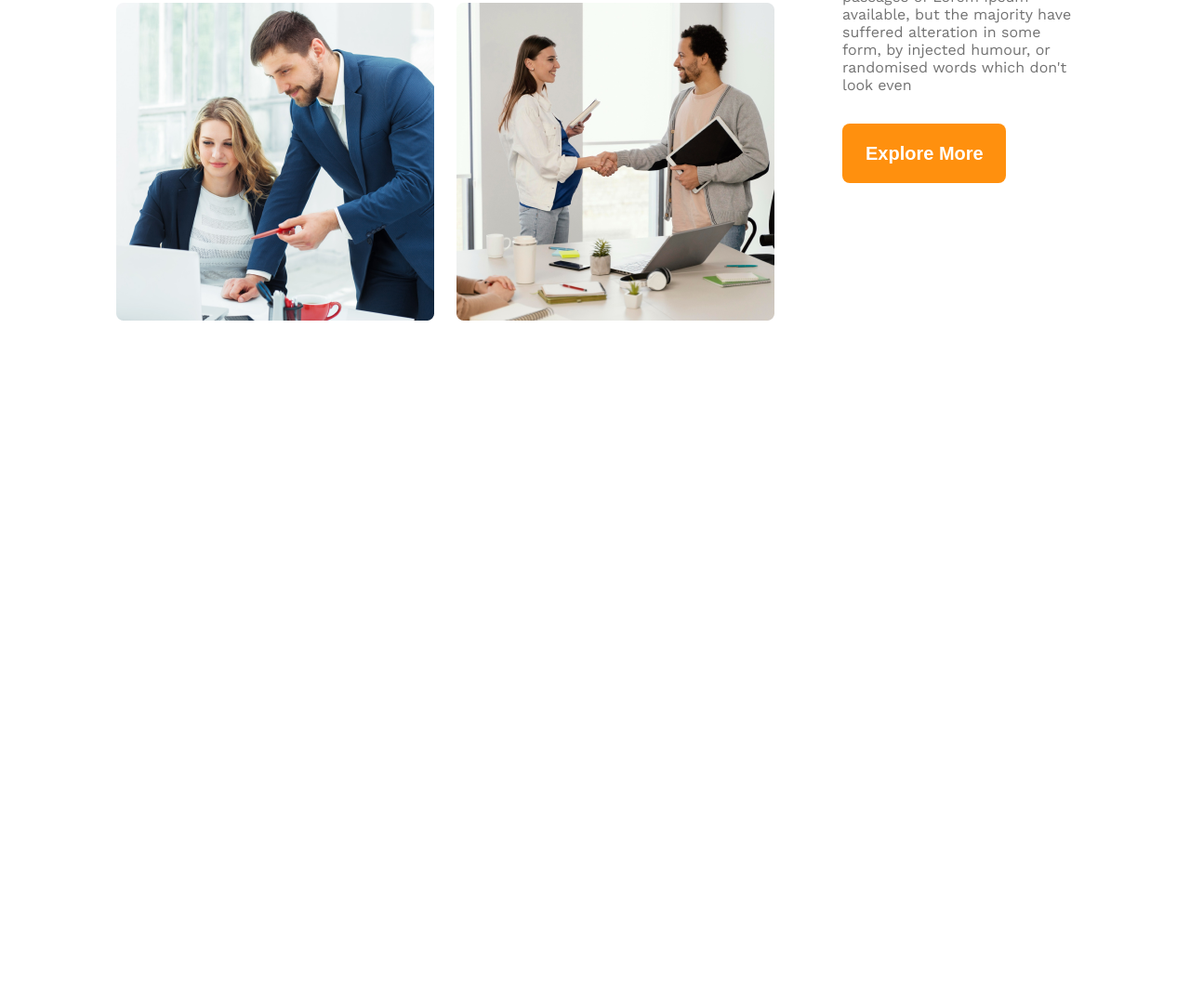
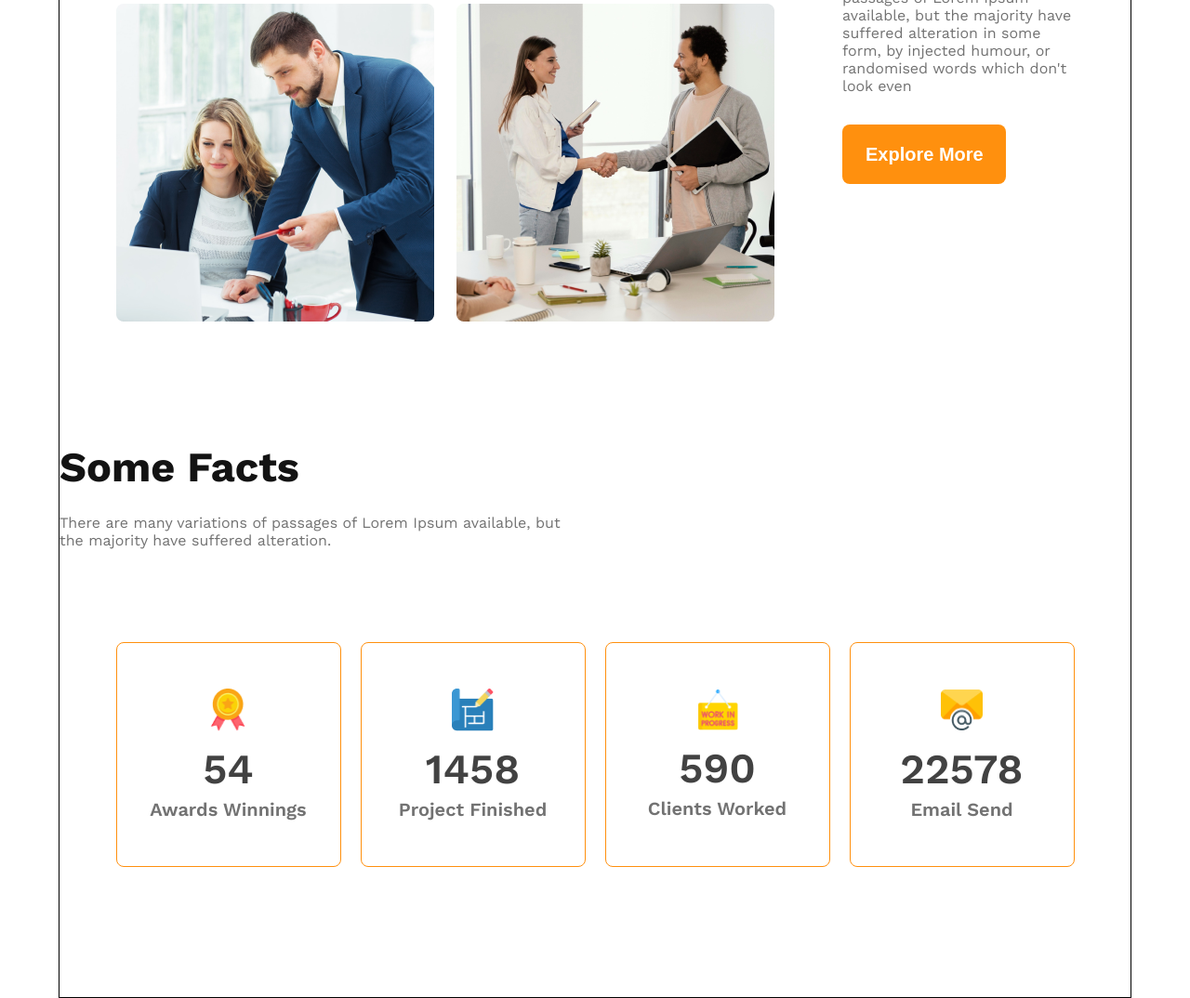
Before and after one commit to khushiiakter/G3-Architects, a plain HTML site: page index.html in a window 1280 px wide. Shown: the part 1630-2704 px from the top of the page at 93% size. Before the commit the page ends 2105 px from the top, so only its background shows below. Drawn offline with nearby package versions, Linux system fonts and the light colour scheme.

Commit message:
added a new section called some facts

```diff
--- a/index.html
+++ b/index.html
@@ -45,6 +45,34 @@
             </div>
         </section>
 
+        <!-- part 3 = some facts -->
+        <section class="some-facts">
+            <h3 class="section-title">Some Facts</h3>
+            <p class="section-description">There are many variations of passages of Lorem Ipsum available, but the majority have suffered alteration.</p>
+
+            <div class="cards-container">
+                <div class="card">
+                    <img src="./images/icons/ribon.png" alt="">
+                    <h4>54</h4>
+                    <h5>Awards Winnings</h5>
+                </div>
+                <div class="card">
+                    <img src="./images/icons/projects.png" alt="">
+                    <h4>1458</h4>
+                    <h5>Project Finished</h5>
+                </div>
+                <div class="card">
+                    <img src="./images/icons/customers.png" alt="">
+                    <h4>590</h4>
+                    <h5>Clients Worked</h5>
+                </div>
+                <div class="card">
+                    <img src="./images/icons/email.png" alt="">
+                    <h4>22578</h4>
+                    <h5>Email Send</h5>
+                </div>
+            </div>
+        </section>
 
     </main>
     <footer></footer>
--- a/styles/style.css
+++ b/styles/style.css
@@ -34,7 +34,7 @@ header{
     margin: 0 auto;
 }
 .navbar, .banner{
-    /* max-width: 1440px; */
+    max-width: 1440px;
     width: 90%;
     margin: 0 auto;
 }
@@ -108,10 +108,11 @@ header{
 
 /* main section start here */
 main{
-    /* max-width: 1440px; */
+    max-width: 1440px;
     width: 90%;
     margin: 0 auto;
 }
+
 /* quick list of our features */
 .quick-list{
     display: flex;
@@ -153,7 +154,46 @@ main{
 }
 
 /* some facts */
+main{
+    border: 1px solid black;
+}
 
+.some-facts p{
+    max-width: 542px;
+}
+.cards-container{
+    display: grid;
+    /* width: 90%; */
+    margin: 0 auto;
+    /* gap: 124px; */
+    justify-items: center;
+    /* align-items: center; */
+    grid-template-columns: repeat(4, 1fr);
+    margin: 100px 50px 140px 50px;
+}
+.card{
+    border: 1px solid rgb(255, 144, 14);
+    border-radius: 8px;
+    width: 240px;
+    height: 240px;
+    text-align: center;
+    align-content: center;
+}
+.card img{
+    width: 45.22px;
+}
+.card h4{
+    color: #424242;
+    font-size: 2.8125rem;
+    font-weight: 600;
+    margin-top: 10px;
+    margin-bottom: 5px;
+}
+.card h5{
+    color: #727272;
+    font-weight: 600;
+    font-size: 1.25rem;
+}
 
 @media screen and (max-width:576px) {
     .nav-links,
@@ -169,6 +209,9 @@ main{
         margin-left: -30px;
         margin-top: 30px;
     }
+    .cards-container{
+        grid-template-columns: 1fr ;
+    }
 
 }
 /* medium device */
```
